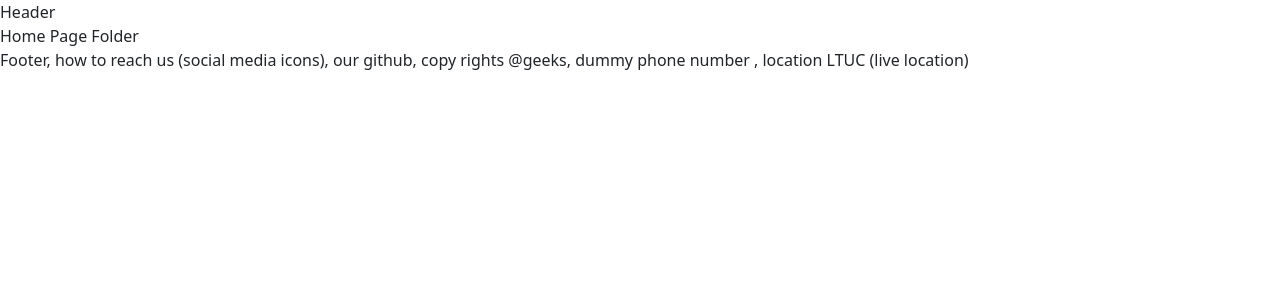
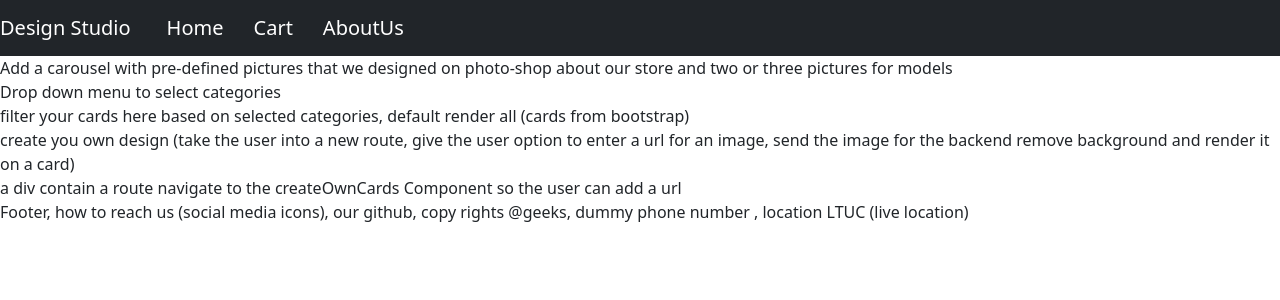
Before and after one commit to Black-Ops-Geekss/design-Studio-frontend, a React (Create React App) app: page / in a window 1280 px wide. Shown: the top 300 px of the page. Built offline with nearby package versions, Linux system fonts and the light colour scheme.

Commit message:
cretaed the main componenet to have the user main page componenets, modified the log in logic for the admin, modified the Header.js to add the required routes, modified the app.js to strict the user access for the admin routes

```diff
--- a/src/App.js
+++ b/src/App.js
@@ -4,44 +4,75 @@ import {
   Routes,
   Route
 } from "react-router-dom";
-import React from 'react';
+import React, { Component } from 'react';
 import Header from './components/Header';
 import Footer from './components/Footer';
 import 'bootstrap/dist/css/bootstrap.min.css';
+import ChosenCards from "./components/Cart/ChosenCards";
+import MainPage from "./components/homePage/MainPage";
+import LogIn from "./components/admin/LogIn";
+import ManageDesigns from "./components/admin/ManageDesigns";
+import ManageEmployees from "./components/admin/ManageEmployees";
+import Profile from "./components/admin/Profile";
+import AboutUs from "./components/AboutUs";
 
 
+export default class RouteIf extends Component{
+  constructor(props){
+    super(props);
+    this.state = {
+      Auth: false // true if admin is logged in
+    };
+  }
 
-export default function RouteIf (){
+  getAdmin = (islogged) => {
+      this.setState({Auth: islogged});
+        console.log('in App.js', this.state.Auth);
+    }
+    render(){
 
       return (
           <Router>
-          <Header />
+            <Header Admin={this.state.Auth} />
             <Routes>
 
               {/* Main Page routes */}
 
-            <Route exact path="/" element='Home Page Folder'></Route>
+              <Route exact path="/" element={<MainPage  />}></Route>
 
-            <Route exact path="/OrderNow" element='Cart Folder'></Route>
+              <Route exact path="/OrderNow" element={<ChosenCards />}></Route>
 
-            <Route exact path="/AboutUs" element='AboutUs Page'></Route>
+              <Route exact path="/AboutUs" element={<AboutUs />}></Route>
 
               <Route exact path="/CreateDesign/:url"element=''></Route>
 
               {/* Main Page routes */}
 
 
+              <Route exact path="/Admin" element={<LogIn onSubmit={this.getAdmin} />}></Route>
 
 
               {/* Admin Page routes */}
 
+              {this.state.Auth&&(
+
+                <>
+                {/* added the main rout for the manage designs, and kept the /:id for later to work on */}
+                <Route path='/Admin/ManageDesigns' element={<ManageDesigns />}></Route>
+
                 <Route path='/Admin/ManageDesigns/:id' element=''></Route>
+
+                {/* added the main rout for the manage employees, and kept the /:id for later to work on */}
+                <Route exact path="/Admin/ManageEmployees" element={<ManageEmployees />}></Route>
 
                 <Route exact path="/Admin/ManageEmployees/:id" element=''></Route>
 
-            <Route exact path="/Admin/Profile" element=''></Route>
+                <Route exact path="/Admin/Profile" element={<Profile />}></Route>
 
-            <Route exact path="/Admin" element=''></Route>
+                </>
+
+              )
+              }
 
 
               {/* Admin Page routes */}
@@ -53,4 +84,6 @@ export default function RouteIf (){
             <Footer />
           </Router>
       )
+
     }
+}
--- a/src/components/Header.js
+++ b/src/components/Header.js
@@ -1,7 +1,36 @@
-import React from 'react'
+import React from 'react';
+import { Component } from 'react';
+import { Navbar, NavItem } from 'react-bootstrap';
+import { Link } from "react-router-dom";
 
-export default function Header() {
-  return (
-    <div>Header</div>
-  )
+export default class Header extends Component {
+
+  render(){
+
+
+    return (
+      <Navbar collapseOnSelect expand="lg" bg="dark" variant="dark">
+      <Navbar.Brand>Design Studio</Navbar.Brand>
+      <div style={{display: 'flex',fontSize: '20px', justifyContent: 'space-between', margin:'5px', color: 'white'}}>
+
+      {!this.props.Admin&&(<>
+          <NavItem><Link to="/" className="nav-link" style={{margin: '0px 15px'}} >Home</Link></NavItem>
+          <NavItem><Link to="/OrderNow" className="nav-link"  style={{margin: '0px 15px'}}>Cart </Link></NavItem>
+          <NavItem><Link to="/AboutUs" className="nav-link" style={{margin: '0px 15px'}}>AboutUs</Link></NavItem>
+          </>
+        )}
+
+       {this.props.Admin&&(
+          <>
+          <NavItem><Link to="/Admin/ManageDesigns" className="nav-link"  style={{margin: '0px 15px'}}>Manage Designs </Link></NavItem>
+          <NavItem><Link to="/Admin/ManageEmployees" className="nav-link"  style={{margin: '0px 15px'}}>Manage Employees </Link></NavItem>
+          <NavItem><Link to="/Admin/Profile" className="nav-link"  style={{margin: '0px 15px'}}>Hi, Admin </Link></NavItem>
+          </>
+        )}
+      </div>
+
+    </Navbar>
+    )
+
+  }
 }
--- a/src/components/admin/LogIn.js
+++ b/src/components/admin/LogIn.js
@@ -10,11 +10,29 @@ export default class LogIn extends Component {
         };
     }
 
+    handleSubmit = (e) => {
+
+        e.preventDefault();
+        console.log(this.state);
+        if (this.state.username === 'Admin' && this.state.password === 'Admin') {
+            this.setState({ Auth: true });
+            console.log('in login', this.state.Auth);
+            this.props.onSubmit(true);
+        }
+    }
+
     render() {
 
         return (
             <div>
                 <div>
+
+                    <form onSubmit={this.handleSubmit}>
+
+                        <button type="submit" className="btn btn-primary" >Submit</button>
+                    </form>
+
+
                     update the state of the Auth variable to true if the username and password match
                 </div>
 
--- /dev/null
+++ b/src/components/homePage/MainPage.js
@@ -0,0 +1,16 @@
+import React, { Component } from 'react'
+import Cards from './Cards'
+import Carousel from './Carousel'
+import CreateCard from './CreateCard'
+
+export default class MainPage extends Component {
+  render() {
+    return (
+      <div>
+        <Carousel />
+        <Cards />
+        <CreateCard />
+      </div>
+    )
+  }
+}
--- a/src/index.js
+++ b/src/index.js
@@ -2,7 +2,6 @@ import React from 'react';
 import ReactDOM from 'react-dom/client';
 import './index.css';
 import App from './App';
-import reportWebVitals from './reportWebVitals';
 
 const root = ReactDOM.createRoot(document.getElementById('root'));
 root.render(
@@ -14,4 +13,3 @@ root.render(
 // If you want to start measuring performance in your app, pass a function
 // to log results (for example: reportWebVitals(console.log))
 // or send to an analytics endpoint. Learn more: https://bit.ly/CRA-vitals
-reportWebVitals();
```
Lines whose indentation alone changed are shown as unchanged.
